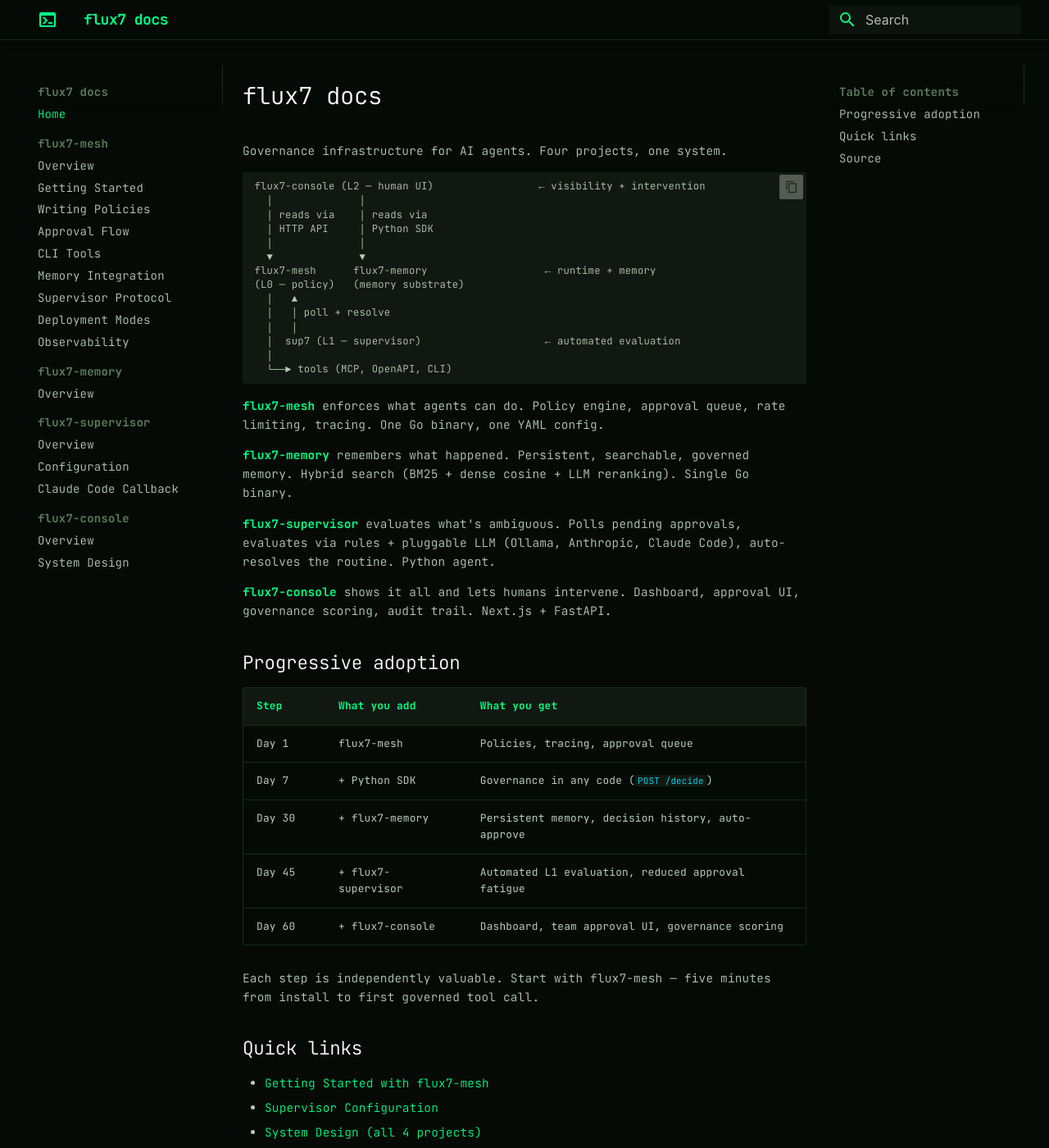
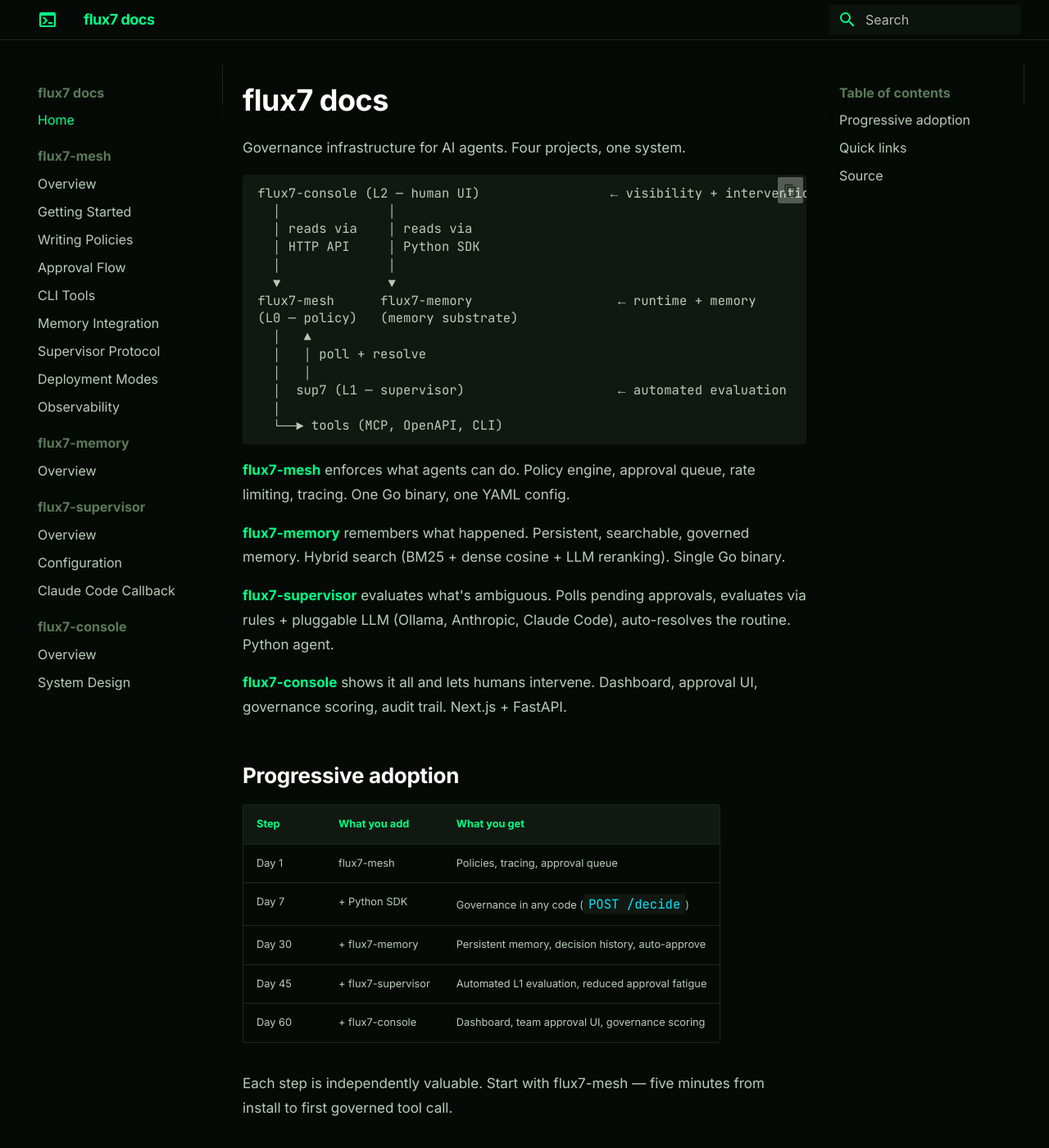
Before and after one commit to KTCrisis/flux7-docs, an MkDocs documentation site: the page built from docs/index.md, in a window 1280 px wide and 1400 px high. Shown: the whole window at 82% size. Built offline with MkDocs 1.6.1 and Material for MkDocs 9.7.7, drawn with Linux system fonts in a browser that asks for light colours.

Commit message:
style: switch body text to Inter, keep JetBrains Mono for code
Inspired by Anthropic docs typography — Inter for prose (0.85rem,
line-height 1.75), JetBrains Mono for code blocks (0.78rem).
Headings get proper weight hierarchy (h1/h2 bold, h3/h4 semibold).
flux7 dark green palette unchanged.

Co-Authored-By: Claude Opus 4.6 <noreply@anthropic.com>

```diff
--- a/docs/stylesheets/flux7.css
+++ b/docs/stylesheets/flux7.css
@@ -136,18 +136,58 @@
   border-color: var(--f7-gold);
 }
 
-/* Font override */
+/* Typography — Inter for prose, JetBrains Mono for code */
 body, .md-typeset {
-  font-family: 'JetBrains Mono', monospace;
-  font-size: 0.72rem;
-  font-weight: 300;
-  letter-spacing: 0.2px;
+  font-family: 'Inter', -apple-system, BlinkMacSystemFont, sans-serif;
+  font-size: 0.85rem;
+  font-weight: 400;
+  line-height: 1.75;
+  letter-spacing: 0;
+}
+
+.md-typeset h1 {
+  font-weight: 700;
+  font-size: 1.8rem;
+  letter-spacing: -0.5px;
+  margin-bottom: 1rem;
+}
+
+.md-typeset h2 {
+  font-weight: 700;
+  font-size: 1.3rem;
+  letter-spacing: -0.3px;
+  margin-top: 2.5rem;
+}
+
+.md-typeset h3 {
+  font-weight: 600;
+  font-size: 1.05rem;
+}
+
+.md-typeset h4 {
+  font-weight: 600;
+  font-size: 0.92rem;
 }
 
 .md-typeset code,
 .md-typeset pre {
   font-family: 'JetBrains Mono', monospace;
-  font-weight: 300;
+  font-weight: 400;
+  font-size: 0.78rem;
+}
+
+.md-typeset code {
+  padding: 2px 6px;
+  border-radius: 3px;
+}
+
+/* Sidebar nav — slightly smaller, clean */
+.md-nav {
+  font-size: 0.8rem;
+}
+
+.md-nav__link {
+  line-height: 1.5;
 }
 
 /* Pygments code comments — visible on dark bg */
--- a/mkdocs.yml
+++ b/mkdocs.yml
@@ -21,7 +21,7 @@ theme:
 
 extra_css:
   - stylesheets/flux7.css
-  - https://fonts.googleapis.com/css2?family=JetBrains+Mono:wght@300;400;600;700&display=swap
+  - https://fonts.googleapis.com/css2?family=Inter:wght@400;500;600;700&family=JetBrains+Mono:wght@400;600&display=swap
 
 markdown_extensions:
   - tables
```
